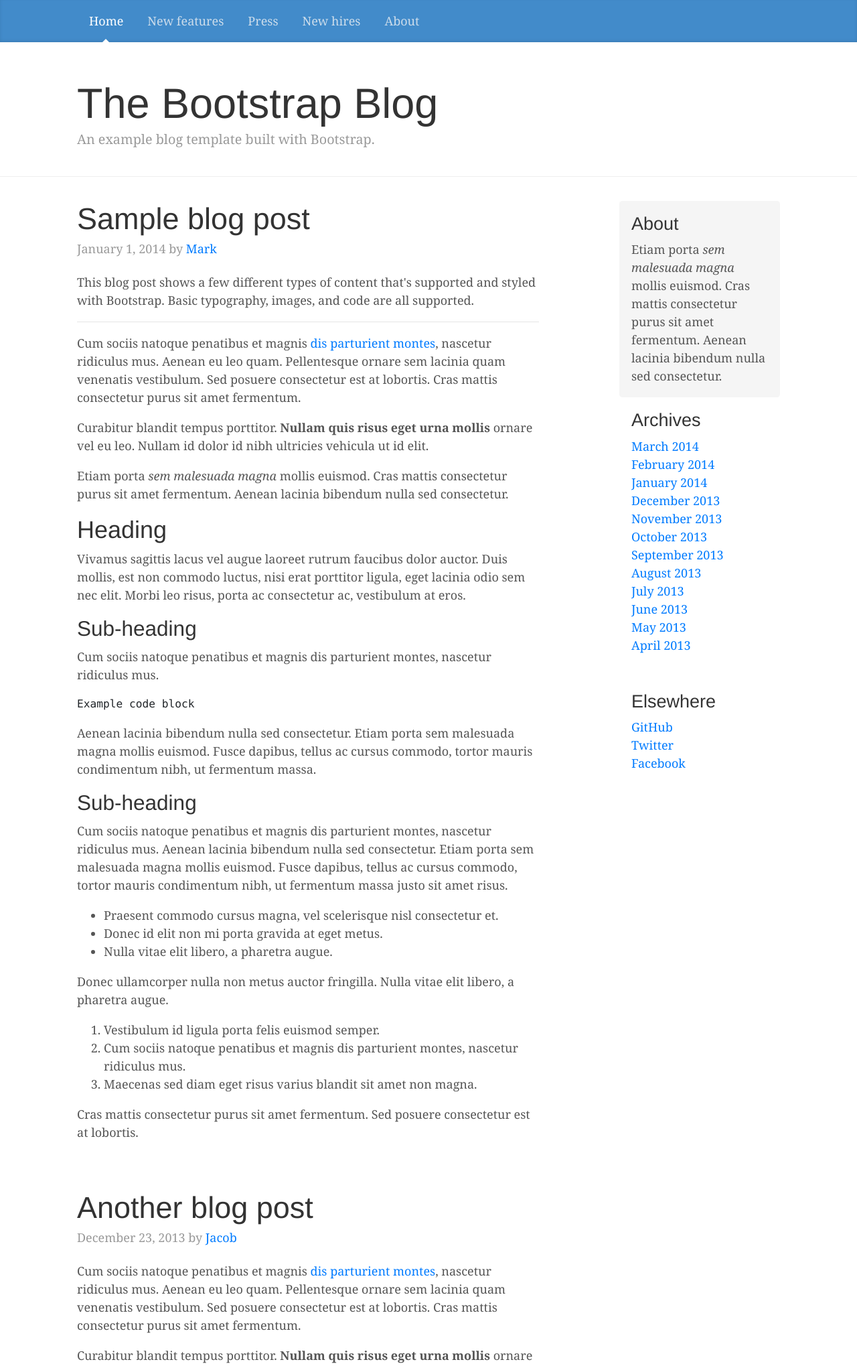
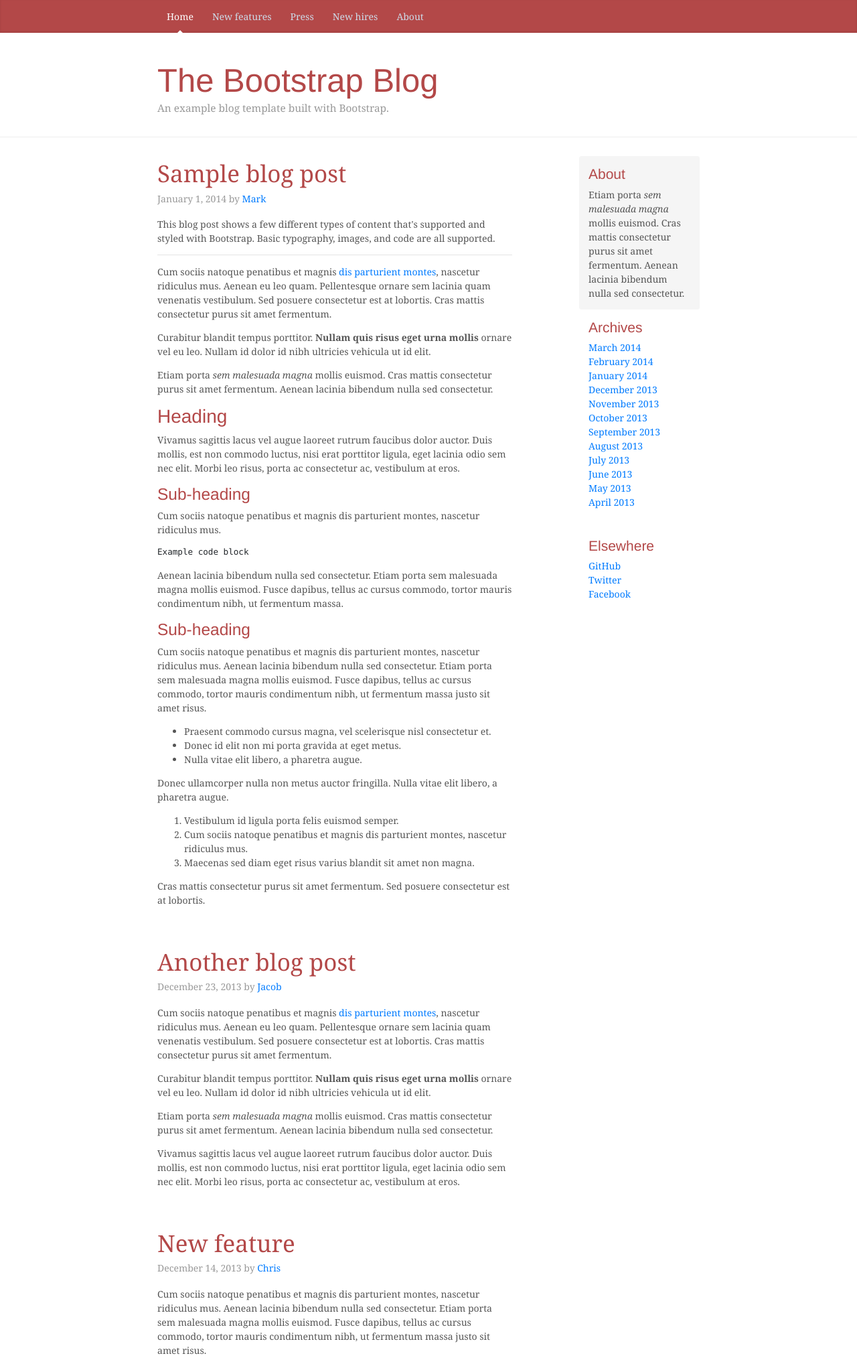
Before and after one commit to nflorijan/vivify-blog, a PHP site: page / in a window 1280 px wide. Shown: the top 2039 px of the page at 67% size. Run offline with PHP 8.4, Linux system fonts and the light colour scheme.

Commit message:
Zadatak 3

```diff
--- a/create-post.php
+++ b/create-post.php
@@ -16,6 +16,7 @@
 
     <!-- Custom styles for this template -->
     <link href="styles/blog.css" rel="stylesheet">
+    <link rel="stylesheet" href="./styles/styles.css">
 </head>
 
 <body>
--- a/index.php
+++ b/index.php
@@ -13,9 +13,9 @@
 
     <!-- Bootstrap core CSS -->
     <link rel="stylesheet" href="https://maxcdn.bootstrapcdn.com/bootstrap/4.0.0-beta.2/css/bootstrap.min.css" integrity="sha384-PsH8R72JQ3SOdhVi3uxftmaW6Vc51MKb0q5P2rRUpPvrszuE4W1povHYgTpBfshb" crossorigin="anonymous">
-
     <!-- Custom styles for this template -->
     <link href="styles/blog.css" rel="stylesheet">
+    <link rel="stylesheet" href="./styles/styles.css">
 </head>
 
 <body>
@@ -26,7 +26,7 @@
     <div class="row">
         <div class="col-sm-8 blog-main">
             <div class="blog-post">
-                <h2 class="blog-post-title">Sample blog post</h2>
+                <a href="#" class="blog-post-title">Sample blog post</a>
                 <p class="blog-post-meta">January 1, 2014 by <a href="#">Mark</a></p>
 
                 <p>This blog post shows a few different types of content that's supported and styled with Bootstrap. Basic typography, images, and code are all supported.</p>
@@ -59,7 +59,7 @@
             </div><!-- /.blog-post -->
 
             <div class="blog-post">
-                <h2 class="blog-post-title">Another blog post</h2>
+                <a href="#" class="blog-post-title">Another blog post</a>
                 <p class="blog-post-meta">December 23, 2013 by <a href="#">Jacob</a></p>
 
                 <p>Cum sociis natoque penatibus et magnis <a href="#">dis parturient montes</a>, nascetur ridiculus mus. Aenean eu leo quam. Pellentesque ornare sem lacinia quam venenatis vestibulum. Sed posuere consectetur est at lobortis. Cras mattis consectetur purus sit amet fermentum.</p>
@@ -71,7 +71,7 @@
             </div><!-- /.blog-post -->
 
             <div class="blog-post">
-                <h2 class="blog-post-title">New feature</h2>
+                <a href="#" class="blog-post-title">New feature</a>
                 <p class="blog-post-meta">December 14, 2013 by <a href="#">Chris</a></p>
 
                 <p>Cum sociis natoque penatibus et magnis dis parturient montes, nascetur ridiculus mus. Aenean lacinia bibendum nulla sed consectetur. Etiam porta sem malesuada magna mollis euismod. Fusce dapibus, tellus ac cursus commodo, tortor mauris condimentum nibh, ut fermentum massa justo sit amet risus.</p>
--- a/single-post.php
+++ b/single-post.php
@@ -16,6 +16,7 @@
 
     <!-- Custom styles for this template -->
     <link href="styles/blog.css" rel="stylesheet">
+    <link rel="stylesheet" href="./styles/styles.css">
 </head>
 
 <body>
--- /dev/null
+++ b/styles/styles.css
@@ -0,0 +1,18 @@
+html,
+body {
+    font-size: 14px;
+}
+
+.blog-masthead {
+    background-color: #b34848;
+}
+
+.blog-post-title,
+.blog-title,
+h1, h2, h3, h4, h5, h6 {
+    color: #b34848;
+}
+
+.blog-post-title:hover {
+    color: #b34848;
+}
```
